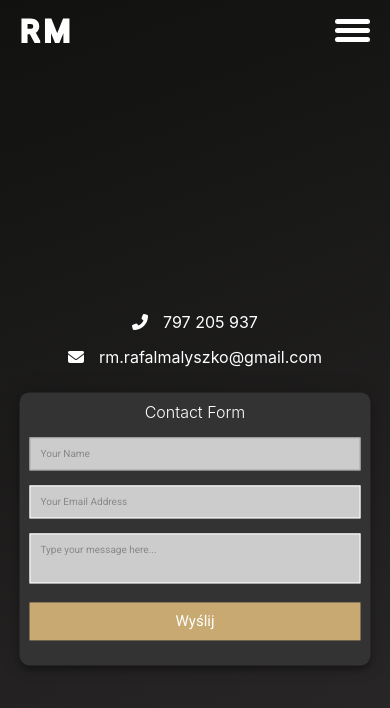
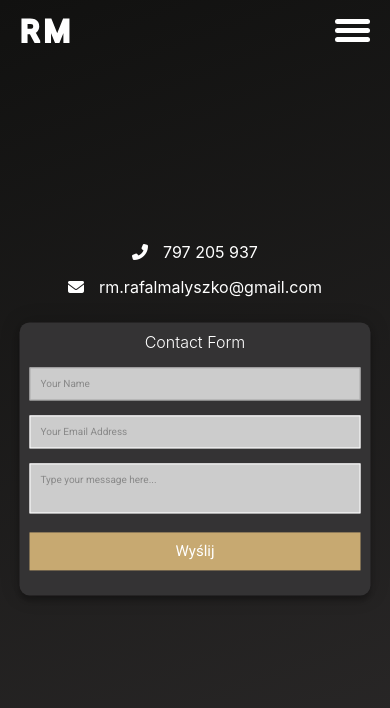
Before and after one commit to rafalm1/Portfoliov2, a React (Create React App) app: page /contact in a window 390 px wide. Shown: the top 708 px of the page. Built offline with nearby package versions, Linux system fonts and the light colour scheme.

Commit message:
final responsive fix

```diff
--- a/src/components/Contact/Contact.scss
+++ b/src/components/Contact/Contact.scss
@@ -155,7 +155,7 @@
         opacity: 0;
       }
       .contentBox {
-        margin-top: 130px;
+        margin-top: 60px;
 
         padding: 0px;
 
@@ -184,6 +184,7 @@
         }
 
         .rightContent {
+          margin-top: 0;
           .info {
             display: flex;
             flex-direction: column;
```
